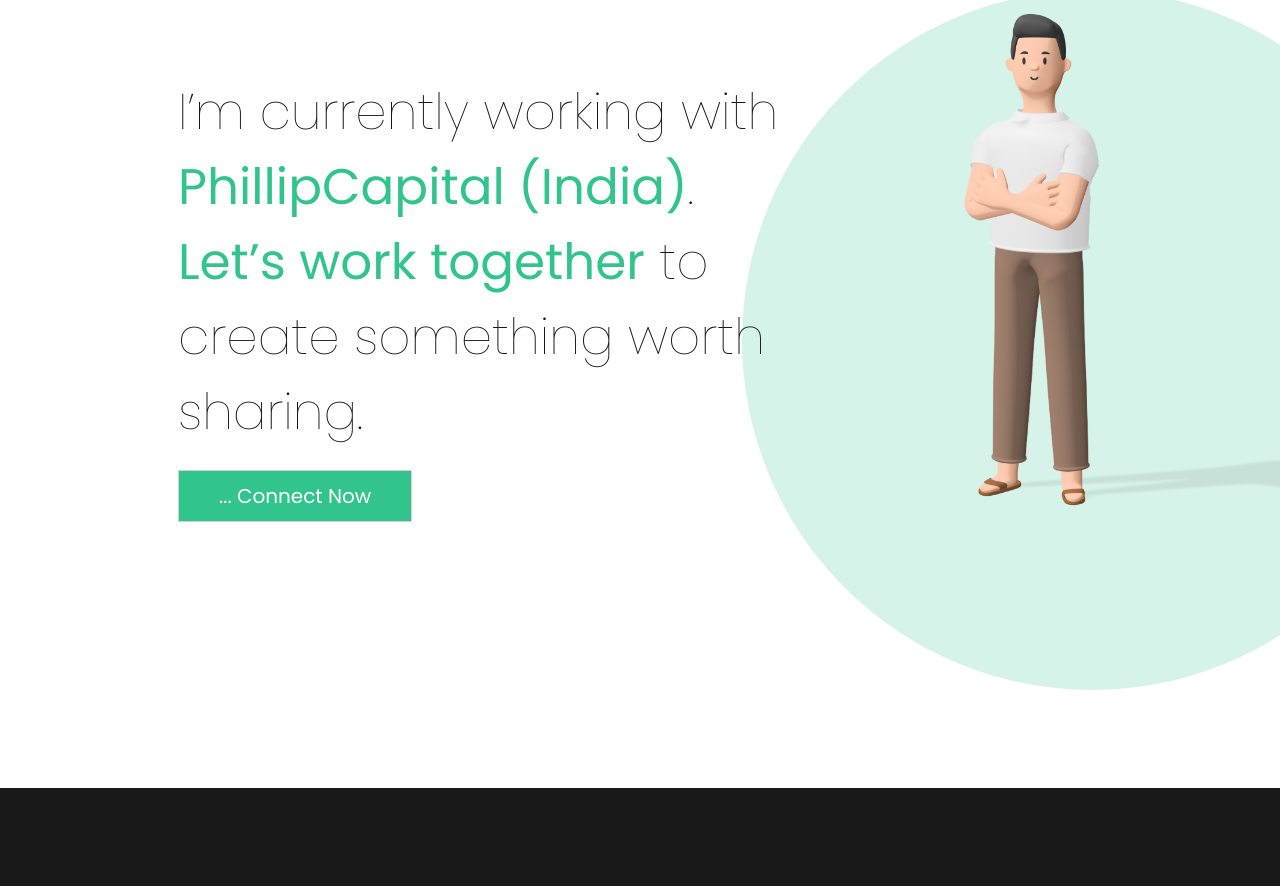
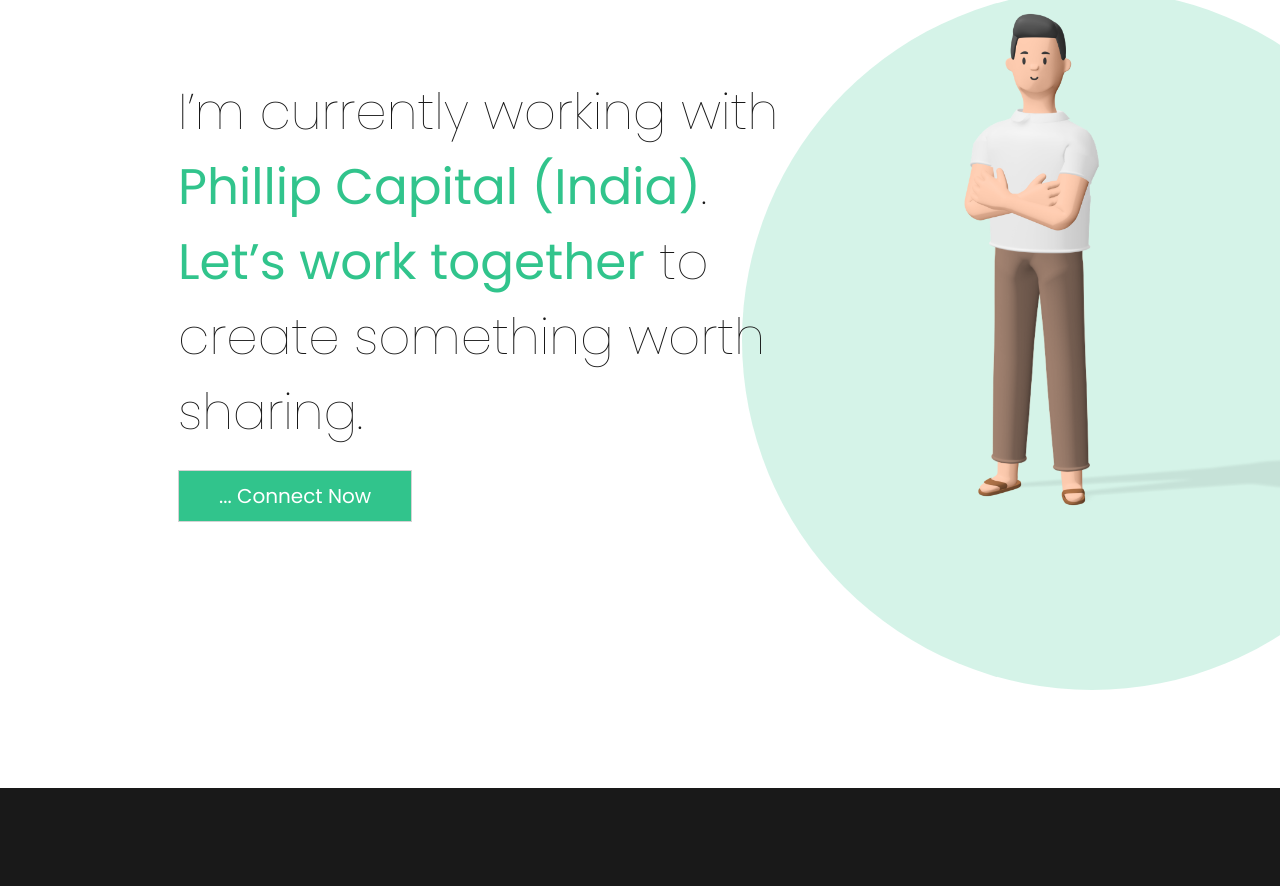
Before and after one commit to Shivam327/portfolio-v2, a React (Create React App) app: page / in a window 1280 px wide. Shown: the part 2707-3593 px from the top of the page. Built offline with nearby package versions, Linux system fonts and the light colour scheme; a web font is replaced by a local one.

Commit message:
Text Changed

```diff
--- a/src/components/Loader.js
+++ b/src/components/Loader.js
@@ -12,8 +12,11 @@
   return (
     <Load>
       <BG style={{ backgroundColor: '#FEECEA', top: '50%', left: '70%' }}></BG>
+      <h1 style={{ color: 'orange' }} data-aos='fade-down'>
+        वसुधैव कुटुम्बकम् 🙏
+      </h1>
       <h1 style={{ color: 'orange' }} data-aos='fade-up'>
-        Namaste 🙏 वसुधैव कुटुम्बकम्
+        Namaste 🙏
       </h1>
 
       <BG
--- a/src/pages/Homepage.js
+++ b/src/pages/Homepage.js
@@ -188,7 +188,7 @@
       <Container3>
         <Wrapper>
           <h1 data-aos='fade-in' data-aos-duration='2000'>
-            I’m currently working with <span>PhillipCapital (India)</span>.
+            I’m currently working with <span>Phillip Capital (India)</span>.
           </h1>
           <h1 data-aos='fade-in' data-aos-duration='2000'>
             <span>Let’s work together</span> to create something worth sharing.
```
